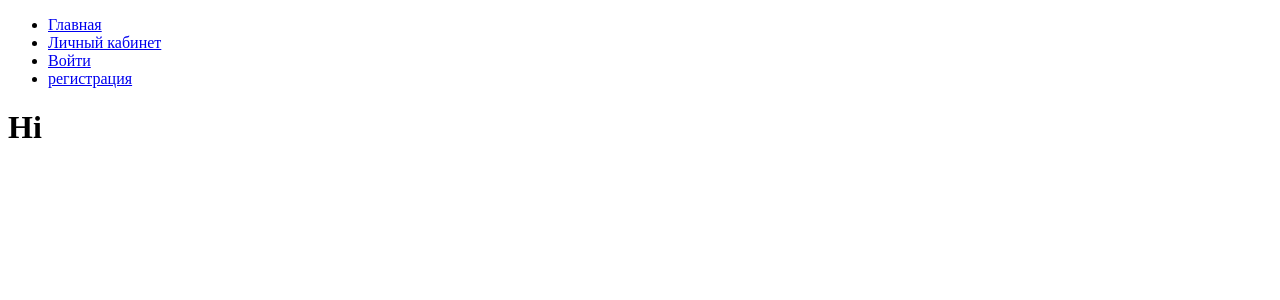
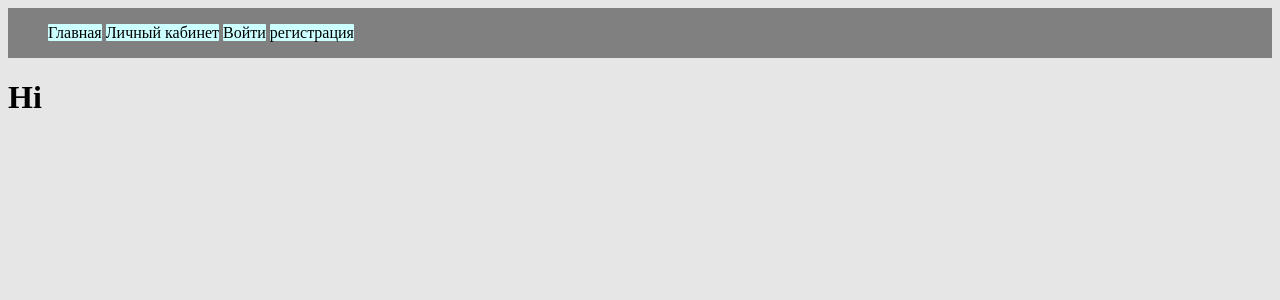
Before and after one commit to mitisit89/CookingNotesApp, a Flask app: page / in a window 1280 px wide. Shown: the top 300 px of the page. Run offline with Flask 2, Linux system fonts and the light colour scheme; some web fonts are replaced.

Commit message:
Heroku test push

```diff
--- a/static/css/style.css
+++ b/static/css/style.css
@@ -2,4 +2,34 @@
 
 html {
     font-family: 'Jomolhari', serif;
+    background-color: #e6e6e6;
+
 }
+a{
+    text-decoration:none;
+    }
+
+.nav-menu{
+background-color:gray;
+display:flex
+}
+.nav-list{
+display:inline;
+
+}
+  .nav-item{
+  list-style-type:none;
+  display:inline;
+  margin:5px,5px,5px;
+  background-color:#ccffff;
+  border-radius:1px;
+
+  }
+  .nav-link {
+    color:black;
+  }
+
+  .container{
+  display:flex;
+
+  }
--- a/static/js/script.js
+++ b/static/js/script.js
@@ -1,3 +1,3 @@
 let a='it is works';
 
-alert(a);
+console.log(a)
```
Also changed, not shown: requirements.txt (added, +18 -0 lines).
